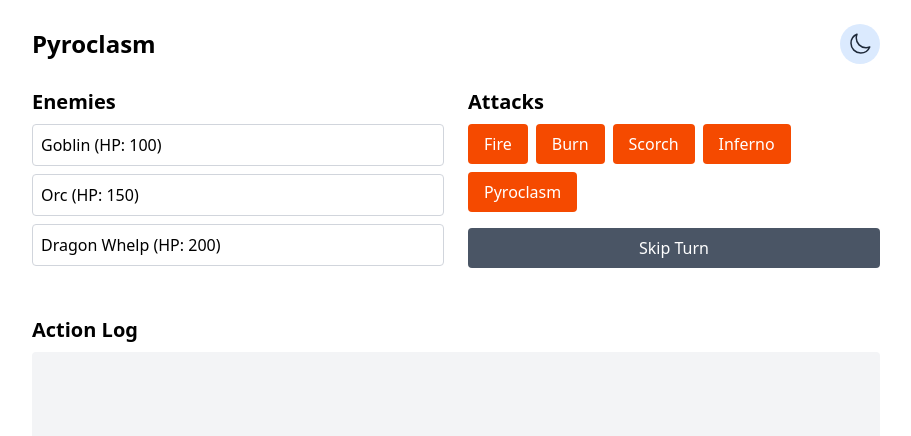
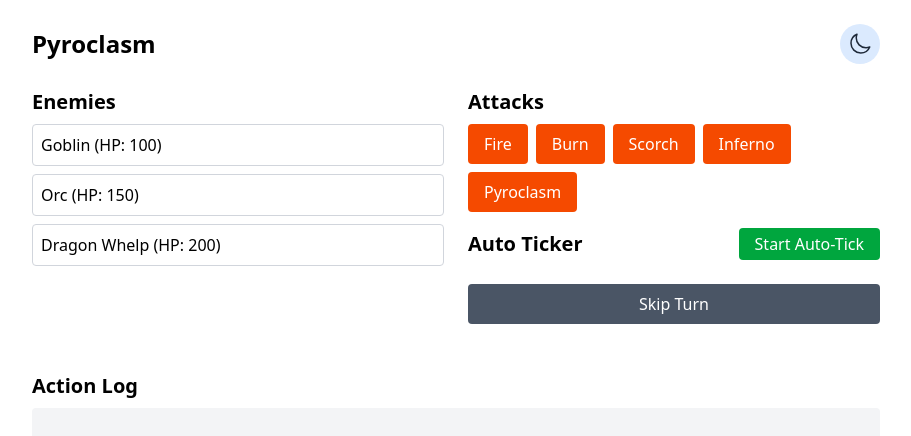
Before and after one commit to kyletolle/pyroclasm, a React (Vite) app: page / in a window 1280 px wide. Shown: the top 436 px of the page, without its empty margins (184-1095 px from the left). Built offline with nearby package versions, Linux system fonts and the light colour scheme.

Commit message:
Start adding logic to automatically tick damage

```diff
--- a/src/App.tsx
+++ b/src/App.tsx
@@ -1,8 +1,9 @@
-import { useState } from 'react';
+import { useState, useEffect } from 'react';
 import { EnemyList } from './components/EnemyList';
 import { AttackPanel } from './components/AttackPanel';
 import ActionLog from './components/ActionLog';
 import { ThemeToggle } from './components/ThemeToggle';
+import { AutoTicker } from './components/AutoTicker';
 import { useTheme } from './context/ThemeContext';
 import {
   type Enemy,
@@ -17,7 +18,33 @@ function App() {
   const [enemies, setEnemies] = useState<Enemy[]>(createInitialEnemies());
   const [selectedEnemy, setSelectedEnemy] = useState<Enemy | null>(null);
   const [log, setLog] = useState<string[]>([]);
+  const [autoTickEnabled, setAutoTickEnabled] = useState<boolean>(false);
+  const [tickSpeed, setTickSpeed] = useState<number>(1000); // milliseconds
   const { theme } = useTheme();
+
+  // Auto-ticker interval effect
+  useEffect(() => {
+    let intervalId: number | null = null;
+
+    if (autoTickEnabled) {
+      intervalId = window.setInterval(() => {
+        // Process a turn tick
+        const result = skipTurn(enemies);
+        setEnemies(result.updatedEnemies);
+
+        if (result.enemiesAffected > 0) {
+          setLog(prev => [...prev, result.message]);
+        }
+      }, tickSpeed);
+    }
+
+    // Cleanup function to clear interval when component unmounts or autoTickEnabled changes
+    return () => {
+      if (intervalId !== null) {
+        clearInterval(intervalId);
+      }
+    };
+  }, [autoTickEnabled, tickSpeed, enemies]); // Re-run effect when these dependencies change
 
   const handleAttack = (effect: DamageEffect) => {
     // Use our combat service to handle the attack
@@ -37,6 +64,14 @@ function App() {
     setLog(prev => [...prev, result.message]);
   };
 
+  const toggleAutoTick = () => {
+    setAutoTickEnabled(prev => !prev);
+  };
+
+  const handleTickSpeedChange = (speed: number) => {
+    setTickSpeed(speed);
+  };
+
   return (
     <div
       className={`w-full min-h-screen ${theme === 'dark' ? 'bg-gray-900 text-white' : 'bg-white text-black'}`}
@@ -52,9 +87,20 @@ function App() {
           selected={selectedEnemy}
           onSelect={setSelectedEnemy}
         />
-        <div>
+
+        <div className="flex flex-col gap-4">
           <AttackPanel onAttack={handleAttack} />
-          <div className="mt-4">
+
+          <div>
+            <AutoTicker
+              isRunning={autoTickEnabled}
+              onToggle={toggleAutoTick}
+              tickSpeed={tickSpeed}
+              onSpeedChange={handleTickSpeedChange}
+            />
+          </div>
+
+          <div className="mt-2">
             <button
               onClick={handleSkipTurn}
               className={`w-full px-4 py-2 rounded ${
@@ -62,11 +108,18 @@ function App() {
                   ? 'bg-gray-700 hover:bg-gray-800 text-white'
                   : 'bg-gray-600 hover:bg-gray-700 text-white'
               }`}
+              disabled={autoTickEnabled}
             >
               Skip Turn
             </button>
+            {autoTickEnabled && (
+              <div className="text-xs text-center mt-1 text-gray-500">
+                Manual skip disabled during auto-tick
+              </div>
+            )}
           </div>
         </div>
+
         <ActionLog log={log} />
       </div>
     </div>
--- /dev/null
+++ b/src/components/AutoTicker.tsx
@@ -0,0 +1,82 @@
+import { useTheme } from '../context/ThemeContext';
+
+interface Props {
+  isRunning: boolean;
+  onToggle: () => void;
+  tickSpeed: number;
+  onSpeedChange: (speed: number) => void;
+}
+
+export function AutoTicker({
+  isRunning,
+  onToggle,
+  tickSpeed,
+  onSpeedChange,
+}: Props) {
+  const { theme } = useTheme();
+  const isDark = theme === 'dark';
+
+  // Available tick speed options in milliseconds
+  const speedOptions = [
+    { value: 2000, label: '0.5x' },
+    { value: 1000, label: '1x' },
+    { value: 500, label: '2x' },
+    { value: 250, label: '4x' },
+  ];
+
+  return (
+    <div className="flex flex-col gap-2">
+      <div className="flex items-center justify-between">
+        <h2 className="text-xl font-bold">Auto Ticker</h2>
+        <button
+          onClick={onToggle}
+          className={`px-4 py-1 rounded font-medium ${
+            isRunning
+              ? isDark
+                ? 'bg-red-700 hover:bg-red-800 text-white'
+                : 'bg-red-600 hover:bg-red-700 text-white'
+              : isDark
+                ? 'bg-green-700 hover:bg-green-800 text-white'
+                : 'bg-green-600 hover:bg-green-700 text-white'
+          }`}
+        >
+          {isRunning ? 'Stop' : 'Start'} Auto-Tick
+        </button>
+      </div>
+
+      {isRunning && (
+        <div className="flex items-center gap-2">
+          <span className="text-sm">Speed:</span>
+          <div className="flex gap-1">
+            {speedOptions.map(option => (
+              <button
+                key={option.value}
+                onClick={() => onSpeedChange(option.value)}
+                className={`px-2 py-1 text-xs rounded ${
+                  tickSpeed === option.value
+                    ? isDark
+                      ? 'bg-blue-700 text-white'
+                      : 'bg-blue-600 text-white'
+                    : isDark
+                      ? 'bg-gray-700 hover:bg-gray-600 text-gray-300'
+                      : 'bg-gray-200 hover:bg-gray-300 text-gray-800'
+                }`}
+              >
+                {option.label}
+              </button>
+            ))}
+          </div>
+        </div>
+      )}
+
+      {isRunning && (
+        <div className="mt-1 flex items-center">
+          <div className="animate-pulse mr-2 w-2 h-2 bg-orange-500 rounded-full"></div>
+          <span className="text-sm">
+            Auto-ticking every {tickSpeed / 1000} seconds
+          </span>
+        </div>
+      )}
+    </div>
+  );
+}
```
